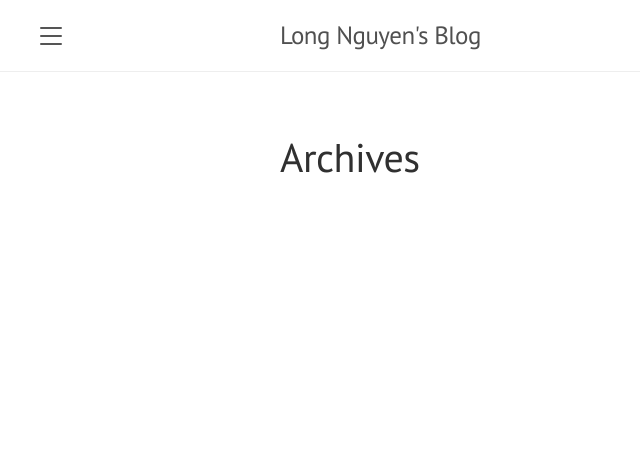
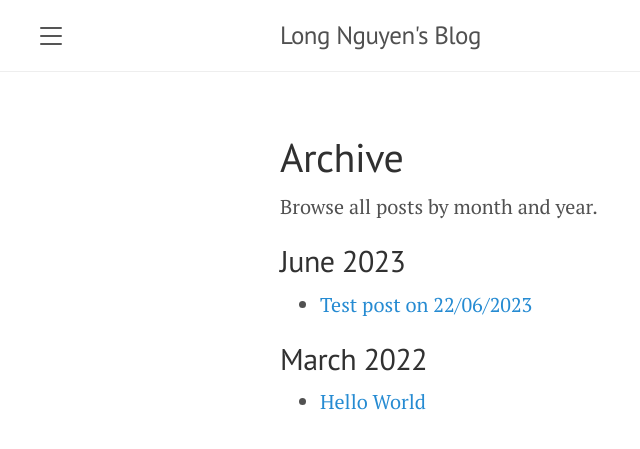
Before and after one commit to longnt2810/longnt2810.github.io, a Jekyll site: the page built from archive.md, in a window 1280 px wide. Shown: the top 449 px of the page, without its empty margins (0-640 px from the left). Built offline with Jekyll 4.4.1, drawn with Linux system fonts in a browser that asks for light colours.

Commit message:
Update archive page

```diff
--- a/_config.yml
+++ b/_config.yml
@@ -16,6 +16,7 @@ author:
 # Gems
 plugins:
   - jekyll-paginate
+  - jekyll-archives
 
 # Custom vars
 version:             1.1.0
--- a/_posts/2023-06-22-test-post.md
+++ b/_posts/2023-06-22-test-post.md
@@ -0,0 +1,7 @@
+---
+layout: post
+title: Test post on 22/06/2023
+---
+
+# Hello World
+What should I do?
--- a/archive.md
+++ b/archive.md
@@ -1,4 +1,16 @@
 ---
 layout: page
-title: Archives
+title: Archive
 ---
+
+Browse all posts by month and year.
+
+{% assign postsByYearMonth = site.posts | group_by_exp: "post", "post.date | date: '%B %Y'" %}
+{% for yearMonth in postsByYearMonth %}
+  <h2>{{ yearMonth.name }}</h2>
+  <ul>
+    {% for post in yearMonth.items %}
+      <li><a href="{{ post.url }}">{{ post.title }}</a></li>
+    {% endfor %}
+  </ul>
+{% endfor %}
```
Also changed, not shown: _config_dev.yml (+22 -1 lines), README.md.
